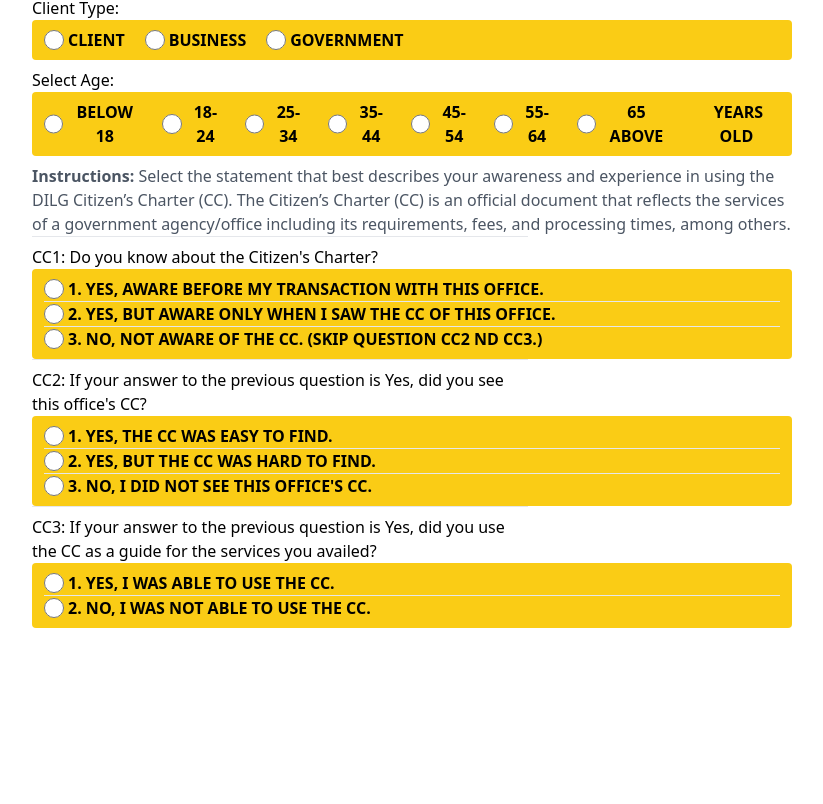
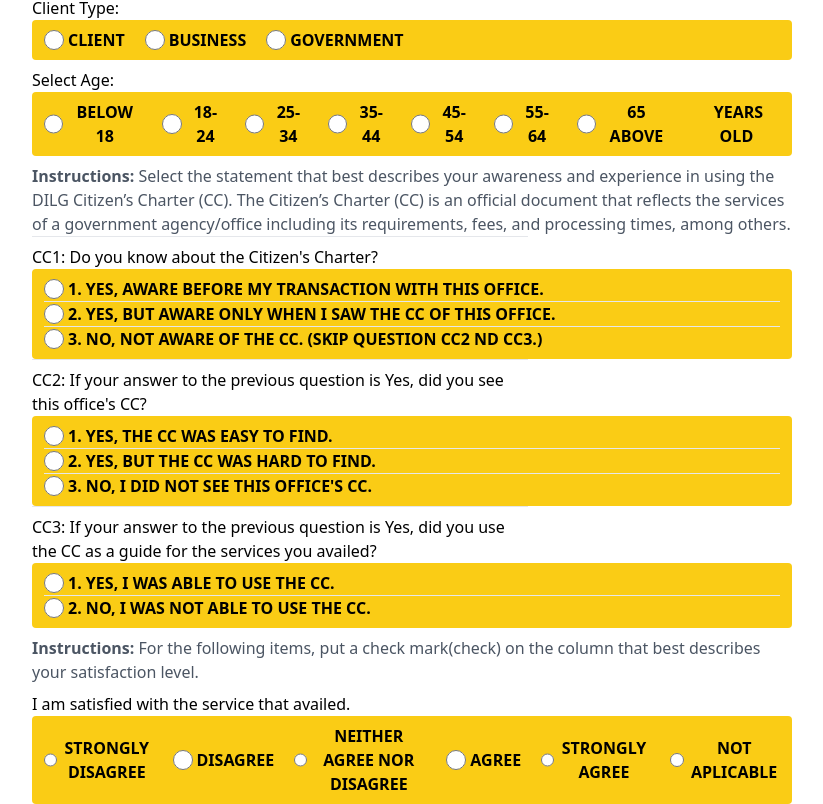
Before and after one commit to iCrudGit/customer-satisfactory, a React (Create React App) app: page / in a window 1280 px wide. Shown: the part 237-1041 px from the top of the page, without its empty margins (360-1183 px from the left). Before the commit the page ends 865 px from the top, so only its background shows below. Built offline with nearby package versions, Linux system fonts and the light colour scheme.

Commit message:
Rating content last part

```diff
--- a/src/pages/Home.jsx
+++ b/src/pages/Home.jsx
@@ -144,8 +144,47 @@ const Home = () => {
               </li>
 
             </ul>
+        </div>
+
+         <div className="mt-2">
+          <p className="md:w-[67%] lg:w-[95vh] text-gray-600">
+            <strong>Instructions:</strong> For the following items, put a check mark(check) on the column that best describes your satisfaction level.
+          </p>
+         </div>
+
+        <div>
+          <h1 className="mt-2 font-medium">I am satisfied with the service that availed.</h1>
+
+            <ul className="lg:flex lg:space-x-5 px-3 py-2 text-center font-semibold rounded bg-yellow-400 text-black md:w-[67%] lg:w-[95vh] uppercase">
+              <li className="flex items-center">
+                  <input type="radio" value="age1" name="age" className="w-5 h-5 text-blue-600 bg-gray-100 border-gray-300 focus:ring-blue-500 dark:focus:ring-blue-600 dark:ring-offset-gray-800 focus:ring-2 dark:bg-gray-700 dark:border-gray-600"/>
+                  <label className="ml-1">Strongly Disagree</label>
+              </li>
+              <li className="flex items-center">
+                  <input type="radio" value="age2" name="age" className="w-5 h-5 text-blue-600 bg-gray-100 border-gray-300 focus:ring-blue-500 dark:focus:ring-blue-600 dark:ring-offset-gray-800 focus:ring-2 dark:bg-gray-700 dark:border-gray-600"/>
+                  <label className="ml-1">Disagree</label>
+              </li>
+              <li className="flex items-center">
+                  <input type="radio" value="age3" name="age" className="w-5 h-5 text-blue-600 bg-gray-100 border-gray-300 focus:ring-blue-500 dark:focus:ring-blue-600 dark:ring-offset-gray-800 focus:ring-2 dark:bg-gray-700 dark:border-gray-600"/>
+                  <label className="ml-1">Neither Agree nor Disagree</label>
+              </li>
+              <li className="flex items-center">
+                  <input type="radio" value="age4" name="age" className="w-5 h-5 text-blue-600 bg-gray-100 border-gray-300 focus:ring-blue-500 dark:focus:ring-blue-600 dark:ring-offset-gray-800 focus:ring-2 dark:bg-gray-700 dark:border-gray-600"/>
+                  <label className="ml-1">Agree</label>
+              </li>
+              <li className="flex items-center">
+                  <input type="radio" value="age5" name="age" className="w-5 h-5 text-blue-600 bg-gray-100 border-gray-300 focus:ring-blue-500 dark:focus:ring-blue-600 dark:ring-offset-gray-800 focus:ring-2 dark:bg-gray-700 dark:border-gray-600"/>
+                  <label className="ml-1">Strongly Agree</label>
+              </li>
+              <li className="flex items-center">
+                  <input type="radio" value="age6" name="age" className="w-5 h-5 text-blue-600 bg-gray-100 border-gray-300 focus:ring-blue-500 dark:focus:ring-blue-600 dark:ring-offset-gray-800 focus:ring-2 dark:bg-gray-700 dark:border-gray-600"/>
+                  <label className="ml-1">Not aplicable</label>
+              </li>
+            </ul>
 
         </div>
+
+
       </div>
     </section>
   );
```
